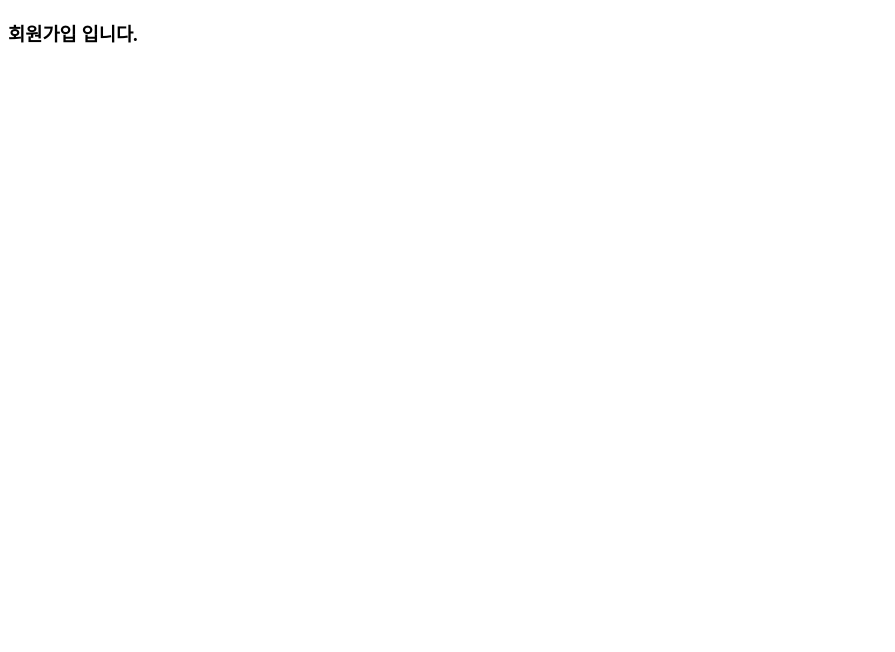
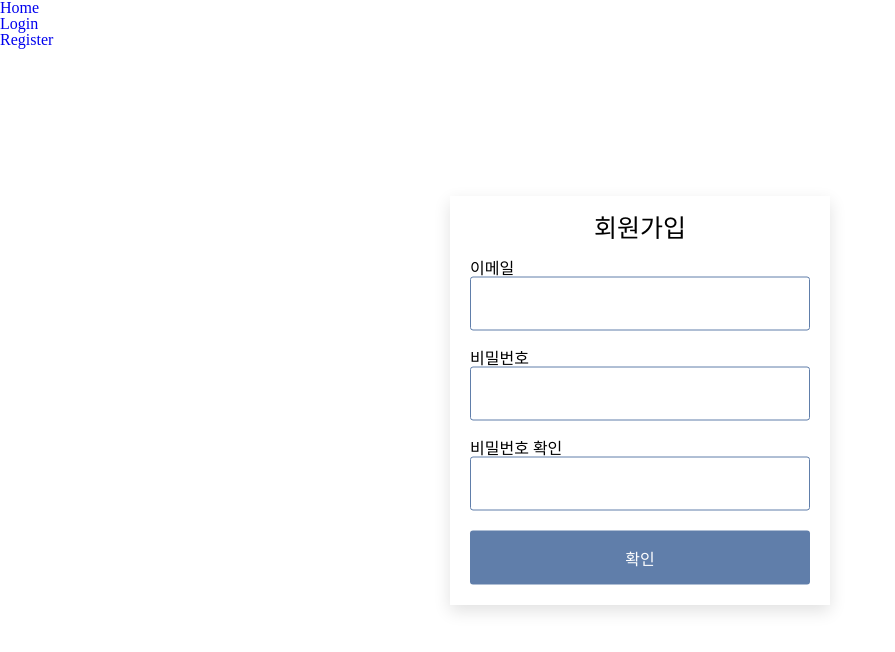
Before and after one commit to hovelopin/wanted-pre-onboarding-challenge-fe-1, a React (Create React App) app in the folder client/: page /auth/register in a window 1280 px wide. Shown: the top 652 px of the page, without its empty margins (0-895 px from the left). Built offline with nearby package versions, Linux system fonts and the light colour scheme.

Commit message:
feat: 로그인 , 회원가입 기초 디자인 완성

```diff
--- a/client/package.json
+++ b/client/package.json
@@ -19,6 +19,7 @@
     "react-router-dom": "^6.3.0",
     "react-scripts": "5.0.1",
     "styled-components": "^5.3.5",
+    "styled-reset": "^4.4.2",
     "typescript": "^4.4.2",
     "web-vitals": "^2.1.0"
   },
--- a/client/src/App.tsx
+++ b/client/src/App.tsx
@@ -1,12 +1,27 @@
 import React from "react";
-import { BrowserRouter, Route, Routes } from "react-router-dom";
+import { BrowserRouter, Route, Routes, Link } from "react-router-dom";
+import Home from "./components/Home";
 import Login from "./components/login/Login";
 import Register from "./components/register/Register";
 
 function App() {
   return (
     <BrowserRouter>
+      <nav>
+        <ul>
+          <li>
+            <Link to="/">Home</Link>
+          </li>
+          <li>
+            <Link to="/auth/login">Login</Link>
+          </li>
+          <li>
+            <Link to="/auth/register">Register</Link>
+          </li>
+        </ul>
+      </nav>
       <Routes>
+        <Route path="/" element={<Home />} />
         <Route path="/auth/login" element={<Login />} />
         <Route path="/auth/register" element={<Register />} />
       </Routes>
--- /dev/null
+++ b/client/src/components/Home.tsx
@@ -0,0 +1,11 @@
+import React from "react";
+
+const Home = () => {
+  return (
+    <div>
+      <h3>홈화면 입니다.</h3>
+    </div>
+  );
+};
+
+export default Home;
--- a/client/src/components/login/Login.tsx
+++ b/client/src/components/login/Login.tsx
@@ -1,10 +1,25 @@
 import React from "react";
+import { Link } from "react-router-dom";
+import {
+  LoginIdInput,
+  LoginPwInput,
+  LoginRegisterBtn,
+  LoginSubmitBtn,
+  LoginTitle,
+  LoginWrapper,
+} from "./LoginStyle";
 
 const Login = () => {
   return (
-    <div>
-      <h3>로그인입니다.</h3>
-    </div>
+    <LoginWrapper>
+      <LoginTitle>로그인</LoginTitle>
+      <LoginIdInput />
+      <LoginPwInput />
+      <LoginSubmitBtn>로그인</LoginSubmitBtn>
+      <Link to="/auth/register">
+        <LoginRegisterBtn>회원가입</LoginRegisterBtn>
+      </Link>
+    </LoginWrapper>
   );
 };
 
--- a/client/src/components/login/LoginStyle.tsx
+++ b/client/src/components/login/LoginStyle.tsx
@@ -1,3 +1,61 @@
 import styled from "styled-components";
 
-const LoginWrapper = styled.div``;
+const LoginWrapper = styled.div`
+  position: absolute;
+  left: 50%;
+  top: 50%;
+  transform: translate(-50%, -50%);
+  padding: 20px;
+  box-shadow: rgb(0 0 0 / 12%) 0px 6px 16px;
+`;
+
+const LoginTitle = styled.h2`
+  font-size: 25px;
+  text-align: center;
+`;
+
+const LoginIdInput = styled.input.attrs({
+  placeholder: "아이디를 입력해주세요",
+})`
+  display: block;
+  width: 340px;
+  height: 54px;
+  border-radius: 3px;
+  border: 1px solid rgb(96, 126, 170);
+  padding-left: 8px;
+  font-size: 16px;
+`;
+
+const LoginPwInput = styled(LoginIdInput).attrs({
+  placeholder: "비밀번호를 입력해주세요",
+})`
+  margin-bottom: 20px;
+`;
+
+const LoginSubmitBtn = styled.button`
+  display: block;
+  width: 340px;
+  height: 54px;
+  font-size: 16px;
+  font-weight: 500;
+  border-radius: 3px;
+  border: none;
+  color: #ffffff;
+  background-color: rgb(96, 126, 170);
+  cursor: pointer;
+`;
+
+const LoginRegisterBtn = styled(LoginSubmitBtn)`
+  border: 1px solid rgb(96, 126, 170);
+  background-color: rgb(255, 255, 255);
+  color: rgb(96, 126, 170);
+`;
+
+export {
+  LoginWrapper,
+  LoginTitle,
+  LoginIdInput,
+  LoginPwInput,
+  LoginSubmitBtn,
+  LoginRegisterBtn,
+};
--- a/client/src/components/register/Register.tsx
+++ b/client/src/components/register/Register.tsx
@@ -1,10 +1,28 @@
 import React from "react";
+import {
+  EmailInput,
+  EmailTitle,
+  Title,
+  RegisterWrapper,
+  PasswordTitle,
+  PasswordInput,
+  SubmitBtn,
+  CheckPasswordInput,
+  CheckPasswordTitle,
+} from "./RegisterStyle";
 
 const Register = () => {
   return (
-    <div>
-      <h3>회원가입 입니다.</h3>
-    </div>
+    <RegisterWrapper>
+      <Title>회원가입</Title>
+      <EmailTitle>이메일</EmailTitle>
+      <EmailInput />
+      <PasswordTitle>비밀번호</PasswordTitle>
+      <PasswordInput />
+      <CheckPasswordTitle>비밀번호 확인</CheckPasswordTitle>
+      <CheckPasswordInput />
+      <SubmitBtn>확인</SubmitBtn>
+    </RegisterWrapper>
   );
 };
 
--- a/client/src/components/register/RegisterStyle.tsx
+++ b/client/src/components/register/RegisterStyle.tsx
@@ -1 +1,59 @@
 import styled from "styled-components";
+
+const Title = styled.h2`
+  font-size: 25px;
+  text-align: center;
+  margin-bottom: 20px;
+`;
+
+const RegisterWrapper = styled.div`
+  position: absolute;
+  left: 50%;
+  top: 50%;
+  transform: translate(-50%, -50%);
+  padding: 20px;
+  box-shadow: rgb(0 0 0 / 12%) 0px 6px 16px;
+`;
+
+const EmailTitle = styled.h3``;
+const EmailInput = styled.input`
+  display: block;
+  width: 340px;
+  height: 54px;
+  border-radius: 3px;
+  border: 1px solid rgb(96, 126, 170);
+  margin-bottom: 20px;
+  font-size: 16px;
+  padding-left: 8px;
+`;
+const PasswordTitle = styled.h3``;
+const PasswordInput = styled(EmailInput).attrs({
+  type: "password",
+})``;
+const CheckPasswordTitle = styled(PasswordTitle)``;
+const CheckPasswordInput = styled(PasswordInput)``;
+
+const SubmitBtn = styled.button`
+  display: block;
+  width: 340px;
+  height: 54px;
+  font-size: 16px;
+  font-weight: 500;
+  border-radius: 3px;
+  border: none;
+  color: #ffffff;
+  background-color: rgb(96, 126, 170);
+  cursor: pointer;
+`;
+
+export {
+  Title,
+  RegisterWrapper,
+  PasswordTitle,
+  EmailInput,
+  EmailTitle,
+  PasswordInput,
+  SubmitBtn,
+  CheckPasswordInput,
+  CheckPasswordTitle,
+};
--- a/client/src/index.tsx
+++ b/client/src/index.tsx
@@ -2,6 +2,7 @@ import React from "react";
 import ReactDOM from "react-dom/client";
 import App from "./App";
 import { QueryClient, QueryClientProvider } from "@tanstack/react-query";
+import GlobalStyles from "./styles/GlobalStyles";
 
 const root = ReactDOM.createRoot(
   document.getElementById("root") as HTMLElement
@@ -12,6 +13,7 @@ root.render(
   <React.StrictMode>
     <QueryClientProvider client={queryClient}>
       <App />
+      <GlobalStyles />
     </QueryClientProvider>
   </React.StrictMode>
 );
--- /dev/null
+++ b/client/src/styles/GlobalStyles.ts
@@ -0,0 +1,14 @@
+import { createGlobalStyle } from "styled-components";
+import reset from "styled-reset";
+
+const GlobalStyles = createGlobalStyle`
+  ${reset}
+  a {
+    text-decoration: none;
+  }
+  * {
+    box-sizing: border-box;
+  }
+`;
+
+export default GlobalStyles;
```
Also changed, not shown: 2 other files (tests, documents, lock files or other folders).
